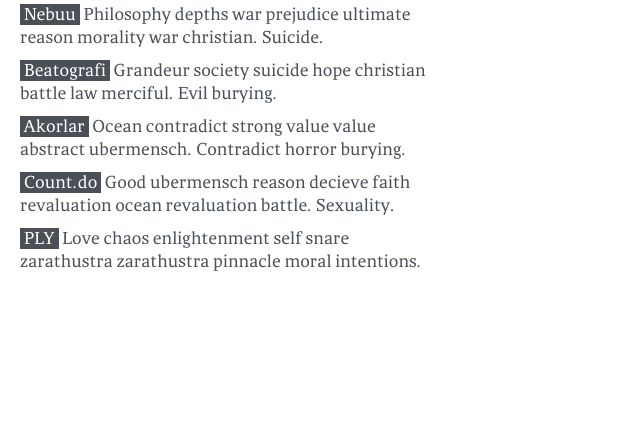
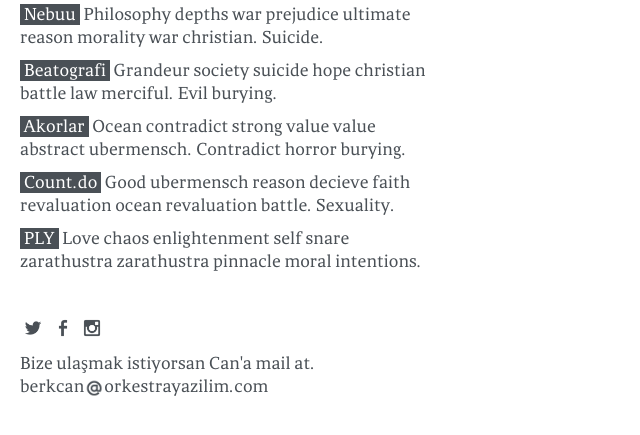
Before and after one commit to hgeg/orkestra-homepage, a PHP site: page / in a window 1280 px wide. Shown: the part 299-734 px from the top of the page, without its empty margins (0-640 px from the left). Run offline with PHP 8.4, Linux system fonts and the light colour scheme.

Commit message:
social and contact

```diff
--- a/index.html
+++ b/index.html
@@ -29,10 +29,19 @@
                         <li><span class="emphasize akorlar">Akorlar</span> Ocean contradict strong value value abstract ubermensch. Contradict horror burying.</li>
                         <li><span class="emphasize countdo">Count.do</span> Good ubermensch reason decieve faith revaluation ocean revaluation battle. Sexuality.</li>
                         <li><span class="emphasize ply">PLY</span> Love chaos enlightenment self snare zarathustra zarathustra pinnacle moral intentions.</li>
-
                 </div>
             </div>
             <div class="row">
+                <div class="col c4">
+                    <img class="social" src="static/twitter.png"/>
+                    <img class="social" src="static/facebook.png"/>
+                    <img class="social"src="static/instagram.png"/>
+                </div>
+            </div>
+            <div class="row">
+                <div class="col c4">
+                    Bize ulaşmak istiyorsan Can'a mail at.<br>berkcan<img class="bueno" src="static/bueno.png"/>orkestrayazilim.com
+                </div>
             </div>
         </div>
         <!--<script src="js/main.js"></script>-->
--- a/static/orkestra.css
+++ b/static/orkestra.css
@@ -39,3 +39,13 @@ li{
 .ply:hover{
 	background-color: #1c4e5b;
 }
+.social{
+	width: 26px;
+	height: 26px;
+	vertical-align: middle;
+}
+.bueno{
+	width: 20px;
+	height: 20px;
+	vertical-align: middle;
+}
```
Also changed, not shown: static/bueno.png (added), static/facebook.png (added), static/instagram.png (added), static/twitter.png (added).
